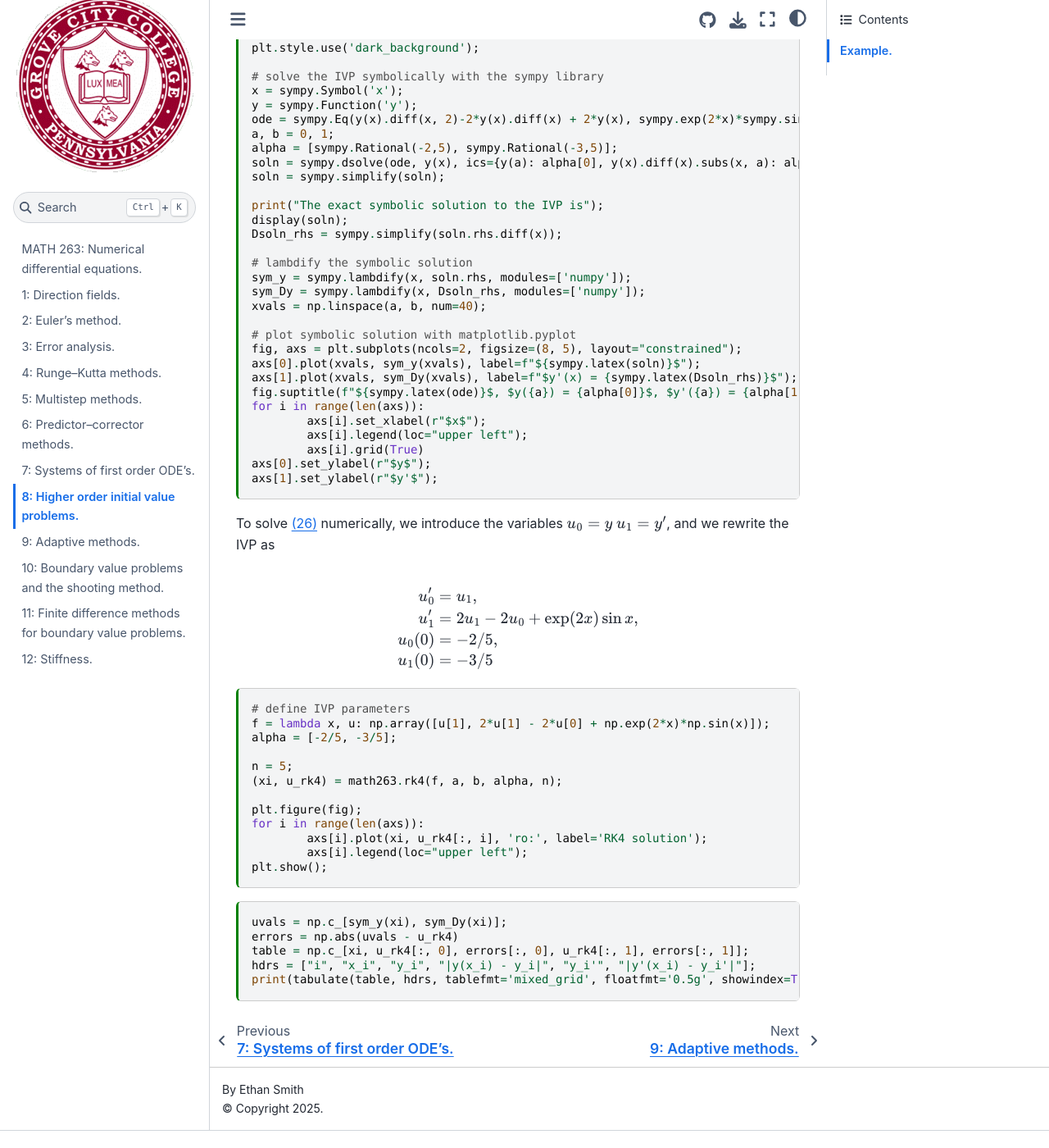
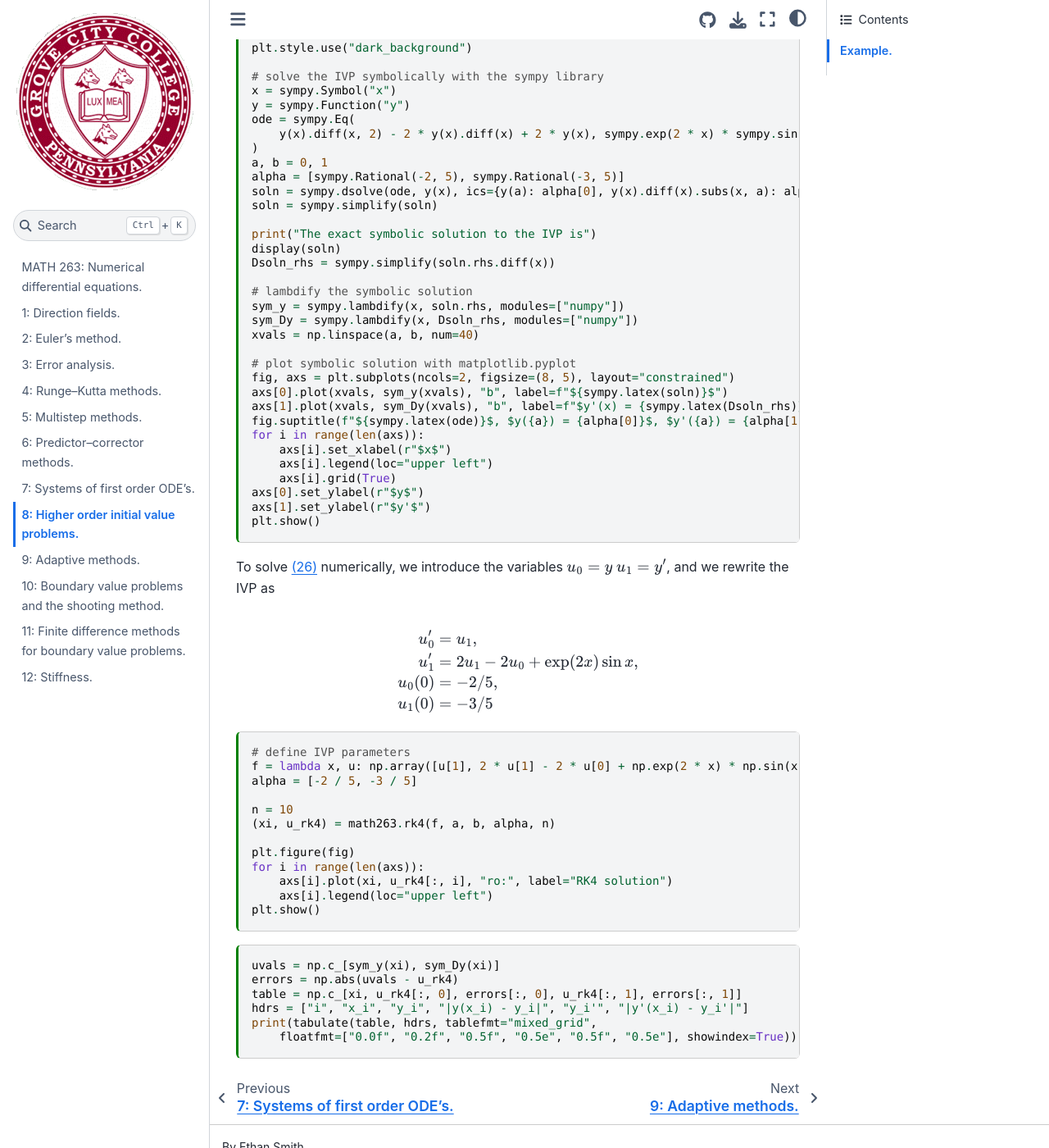
Before and after one commit to ethancsmith/math263-notes, a Jupyter Book: the page built from 08-higher_order_odes.md, in a window 1280 px wide and 1400 px high, scrolled down 1055 px. Shown: the whole window at 82% size. Built offline with Jupyter Book 1.0.4 settings and Sphinx 7.4.7 and the Sphinx Book theme 1.1.4, drawn with Linux system fonts in a browser that asks for light colours; before the commit the page ends 2434 px from its top, so only the background shows below that.

Commit message:
reformats code with black; improves table formatting

````diff
--- a/08-higher_order_odes.md
+++ b/08-higher_order_odes.md
@@ -48,37 +48,40 @@
 
 import math263
 
-plt.style.use('dark_background');
+plt.style.use("dark_background")
 
 # solve the IVP symbolically with the sympy library
-x = sympy.Symbol('x');
-y = sympy.Function('y');
-ode = sympy.Eq(y(x).diff(x, 2)-2*y(x).diff(x) + 2*y(x), sympy.exp(2*x)*sympy.sin(x));
-a, b = 0, 1;
-alpha = [sympy.Rational(-2,5), sympy.Rational(-3,5)];
-soln = sympy.dsolve(ode, y(x), ics={y(a): alpha[0], y(x).diff(x).subs(x, a): alpha[1]});
-soln = sympy.simplify(soln);
+x = sympy.Symbol("x")
+y = sympy.Function("y")
+ode = sympy.Eq(
+    y(x).diff(x, 2) - 2 * y(x).diff(x) + 2 * y(x), sympy.exp(2 * x) * sympy.sin(x)
+)
+a, b = 0, 1
+alpha = [sympy.Rational(-2, 5), sympy.Rational(-3, 5)]
+soln = sympy.dsolve(ode, y(x), ics={y(a): alpha[0], y(x).diff(x).subs(x, a): alpha[1]})
+soln = sympy.simplify(soln)
 
-print("The exact symbolic solution to the IVP is");
-display(soln);
-Dsoln_rhs = sympy.simplify(soln.rhs.diff(x));
+print("The exact symbolic solution to the IVP is")
+display(soln)
+Dsoln_rhs = sympy.simplify(soln.rhs.diff(x))
 
 # lambdify the symbolic solution
-sym_y = sympy.lambdify(x, soln.rhs, modules=['numpy']);
-sym_Dy = sympy.lambdify(x, Dsoln_rhs, modules=['numpy']);
-xvals = np.linspace(a, b, num=40);
+sym_y = sympy.lambdify(x, soln.rhs, modules=["numpy"])
+sym_Dy = sympy.lambdify(x, Dsoln_rhs, modules=["numpy"])
+xvals = np.linspace(a, b, num=40)
 
 # plot symbolic solution with matplotlib.pyplot
-fig, axs = plt.subplots(ncols=2, figsize=(8, 5), layout="constrained");
-axs[0].plot(xvals, sym_y(xvals), label=f"${sympy.latex(soln)}$");
-axs[1].plot(xvals, sym_Dy(xvals), label=f"$y'(x) = {sympy.latex(Dsoln_rhs)}$");
+fig, axs = plt.subplots(ncols=2, figsize=(8, 5), layout="constrained")
+axs[0].plot(xvals, sym_y(xvals), "b", label=f"${sympy.latex(soln)}$")
+axs[1].plot(xvals, sym_Dy(xvals), "b", label=f"$y'(x) = {sympy.latex(Dsoln_rhs)}$")
 fig.suptitle(f"${sympy.latex(ode)}$, $y({a}) = {alpha[0]}$, $y'({a}) = {alpha[1]}$")
 for i in range(len(axs)):
-	axs[i].set_xlabel(r"$x$");
-	axs[i].legend(loc="upper left");
-	axs[i].grid(True)
-axs[0].set_ylabel(r"$y$");
-axs[1].set_ylabel(r"$y'$");
+    axs[i].set_xlabel(r"$x$")
+    axs[i].legend(loc="upper left")
+    axs[i].grid(True)
+axs[0].set_ylabel(r"$y$")
+axs[1].set_ylabel(r"$y'$")
+plt.show()
 ```
 
 To solve {eq}`higher-order-example` numerically, we introduce the variables $u_0=y$ $u_1=y'$, and we rewrite the IVP as
@@ -91,23 +94,24 @@
 
 ```{code-cell}
 # define IVP parameters
-f = lambda x, u: np.array([u[1], 2*u[1] - 2*u[0] + np.exp(2*x)*np.sin(x)]);
-alpha = [-2/5, -3/5];
+f = lambda x, u: np.array([u[1], 2 * u[1] - 2 * u[0] + np.exp(2 * x) * np.sin(x)])
+alpha = [-2 / 5, -3 / 5]
 
-n = 5;
-(xi, u_rk4) = math263.rk4(f, a, b, alpha, n);
+n = 10
+(xi, u_rk4) = math263.rk4(f, a, b, alpha, n)
 
-plt.figure(fig);
+plt.figure(fig)
 for i in range(len(axs)):
-	axs[i].plot(xi, u_rk4[:, i], 'ro:', label='RK4 solution');
-	axs[i].legend(loc="upper left");
-plt.show();
+    axs[i].plot(xi, u_rk4[:, i], "ro:", label="RK4 solution")
+    axs[i].legend(loc="upper left")
+plt.show()
 ```
 
 ```{code-cell}
-uvals = np.c_[sym_y(xi), sym_Dy(xi)];
+uvals = np.c_[sym_y(xi), sym_Dy(xi)]
 errors = np.abs(uvals - u_rk4)
-table = np.c_[xi, u_rk4[:, 0], errors[:, 0], u_rk4[:, 1], errors[:, 1]];
-hdrs = ["i", "x_i", "y_i", "|y(x_i) - y_i|", "y_i'", "|y'(x_i) - y_i'|"];
-print(tabulate(table, hdrs, tablefmt='mixed_grid', floatfmt='0.5g', showindex=True))
+table = np.c_[xi, u_rk4[:, 0], errors[:, 0], u_rk4[:, 1], errors[:, 1]]
+hdrs = ["i", "x_i", "y_i", "|y(x_i) - y_i|", "y_i'", "|y'(x_i) - y_i'|"]
+print(tabulate(table, hdrs, tablefmt="mixed_grid",
+    floatfmt=["0.0f", "0.2f", "0.5f", "0.5e", "0.5f", "0.5e"], showindex=True))
 ```
````
Also changed, not shown: TODO.md (+1 -0 lines).
